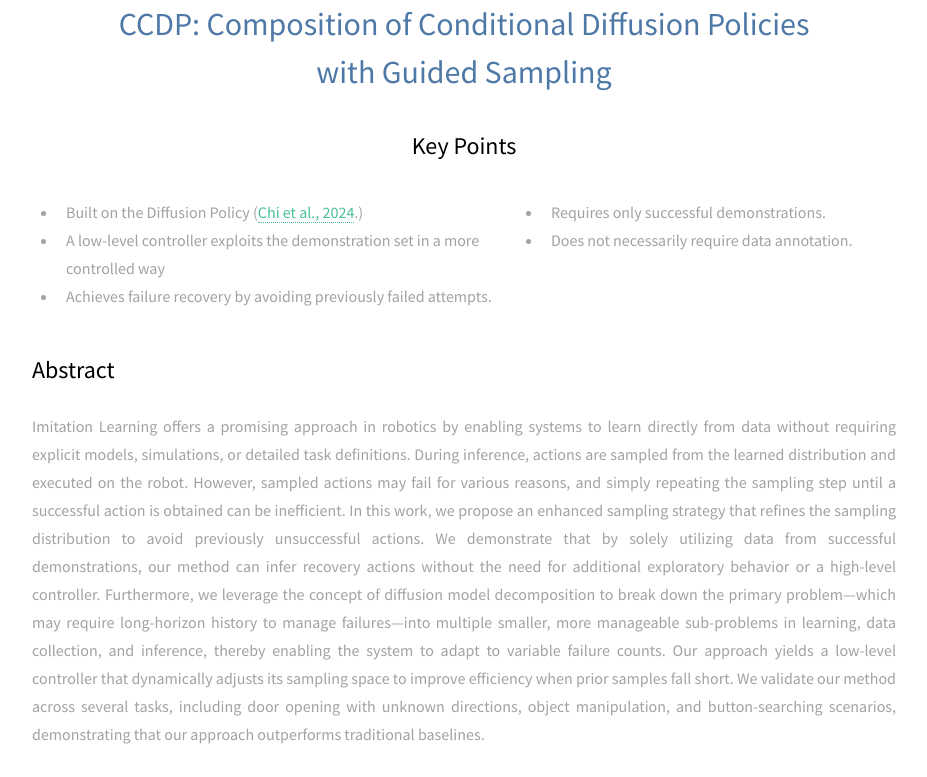
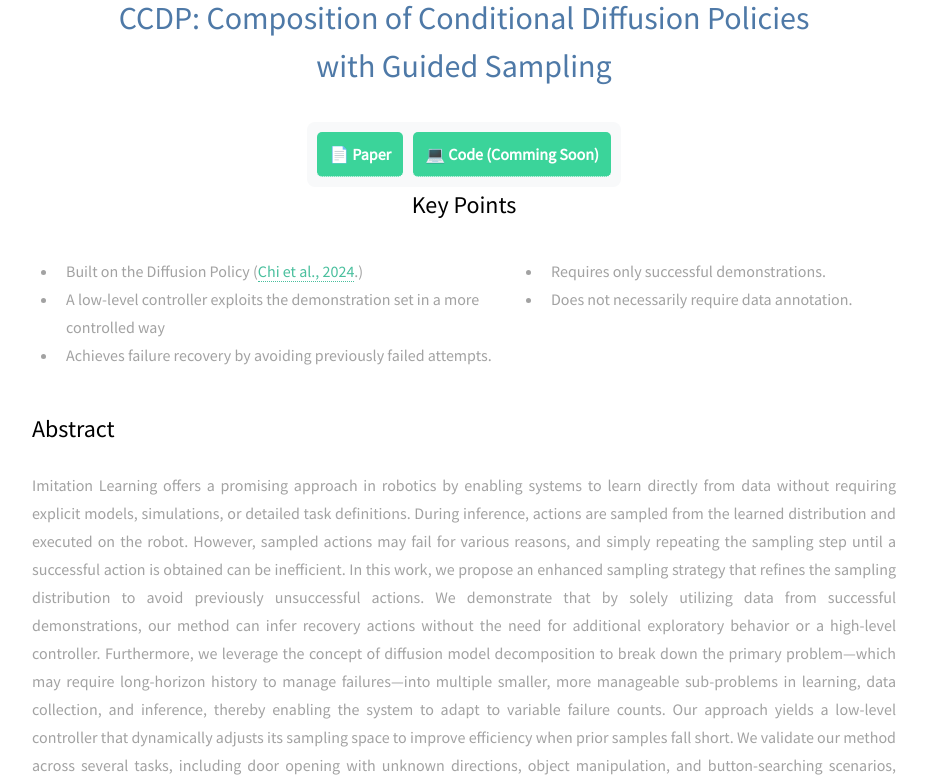
Before and after one commit to HRI-EU/ccdp, a plain HTML site: page index.html in a window 1280 px wide. Shown: the part 162-939 px from the top of the page, without its empty margins (176-1103 px from the left). Drawn offline with nearby package versions, Linux system fonts and the light colour scheme.

Commit message:
paper link is added

```diff
--- a/index.html
+++ b/index.html
@@ -27,6 +27,14 @@
 			.container {
 				display: flex;
 				gap: 10px;
+			}
+			.container_links {
+				display: flex;
+				gap: 0px;
+				display: flex;
+            justify-content: center;
+            align-items: center;
+
 			}
 			p {
       		text-align: justify;
@@ -63,7 +71,24 @@
 	.highlight {
 			color: #000000; /* Tomato color */
 			}
-
+		.links {
+            background: #f8f9fa;
+            padding: 10px;
+            border-radius: 8px;
+            display: flex;
+            gap: 10px;
+        }
+        .links a {
+            text-decoration: none;
+            padding: 8px 12px;
+            border-radius: 5px;
+            background: #3bd49a;
+            color: white;
+            font-weight: bold;
+        }
+        .links a:hover {
+            background: hsl(0, 0%, 100%);
+        }
 		</style>
 	</head>
 	<body id="top">
@@ -73,7 +98,7 @@
 					<section id="four">
 						<div class="box alt" style="margin-bottom: 1em;">
 							<div class="row 0% uniform" style="width: 100%; display: flex; justify-content: space-between;">
-								<div class="2u" style="font-size: 0em; line-height: 0em; text-align: center; width: 25%">
+								<div class="2u" style="font-size: 0em; line-height: 0em; text-align: center; width: 20%">
 									<span class="image fit" style="margin-bottom: 0.0em;">
 										<img src="images/EPFL_Logo.png" alt=""/>
 									</span>
@@ -97,6 +122,12 @@
 							<img src="images/overall.png" width="100%" margin-top="0.5em" alt="" />
 						</span>
 						 -->
+						 <div class="container_links">
+							<div class="links">
+								<a href="https://arxiv.org/abs/2503.15386" target="_blank">📄 Paper</a>
+								<a href="https://github.com/HRI-EU/ccdp" target="_blank">💻 Code (Comming Soon)</a>
+							</div>
+						 </div>
 
 						<h3 style="text-align: center; white-space: nowrap; color: #000000; font-size: 150%"> Key Points</h3>
 						<div class="container">
@@ -293,7 +324,7 @@
 						<hr>
 						<h3 style="color:#000000"><a id="paper">Paper</a></h3>
 						<p>
-						<a href="?">?</a>.<br>
+						<a href="https://arxiv.org/abs/2503.15386">https://arxiv.org/abs/2503.15386</a>.<br>
 						CCDP: Composition of Conditional Diffusion Policies with Guided Sampling<br>
 						Amirreza Razmjoo, Sylvain Calinon, Michael Gienger, Fan Zhang<br>
 						</p>
```
